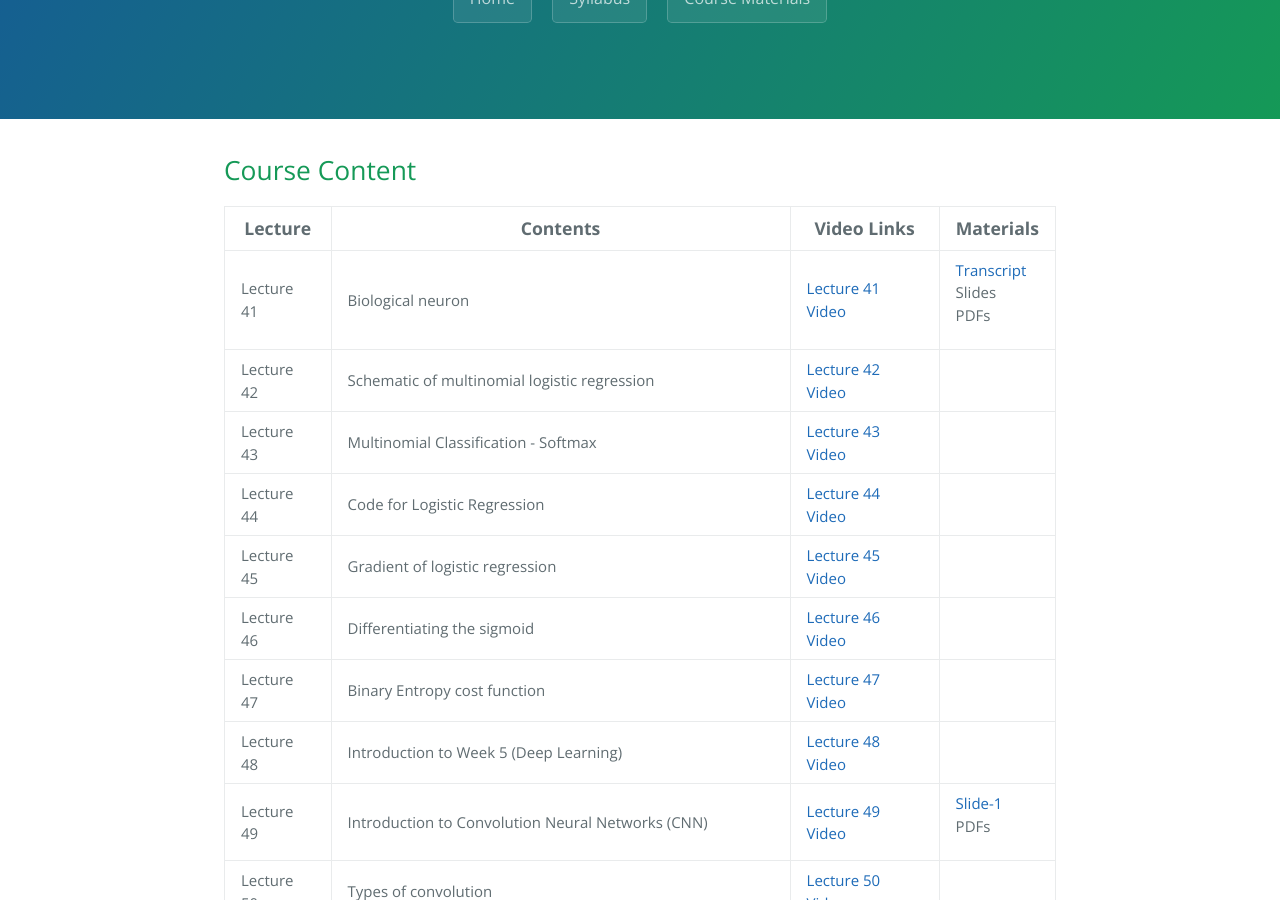
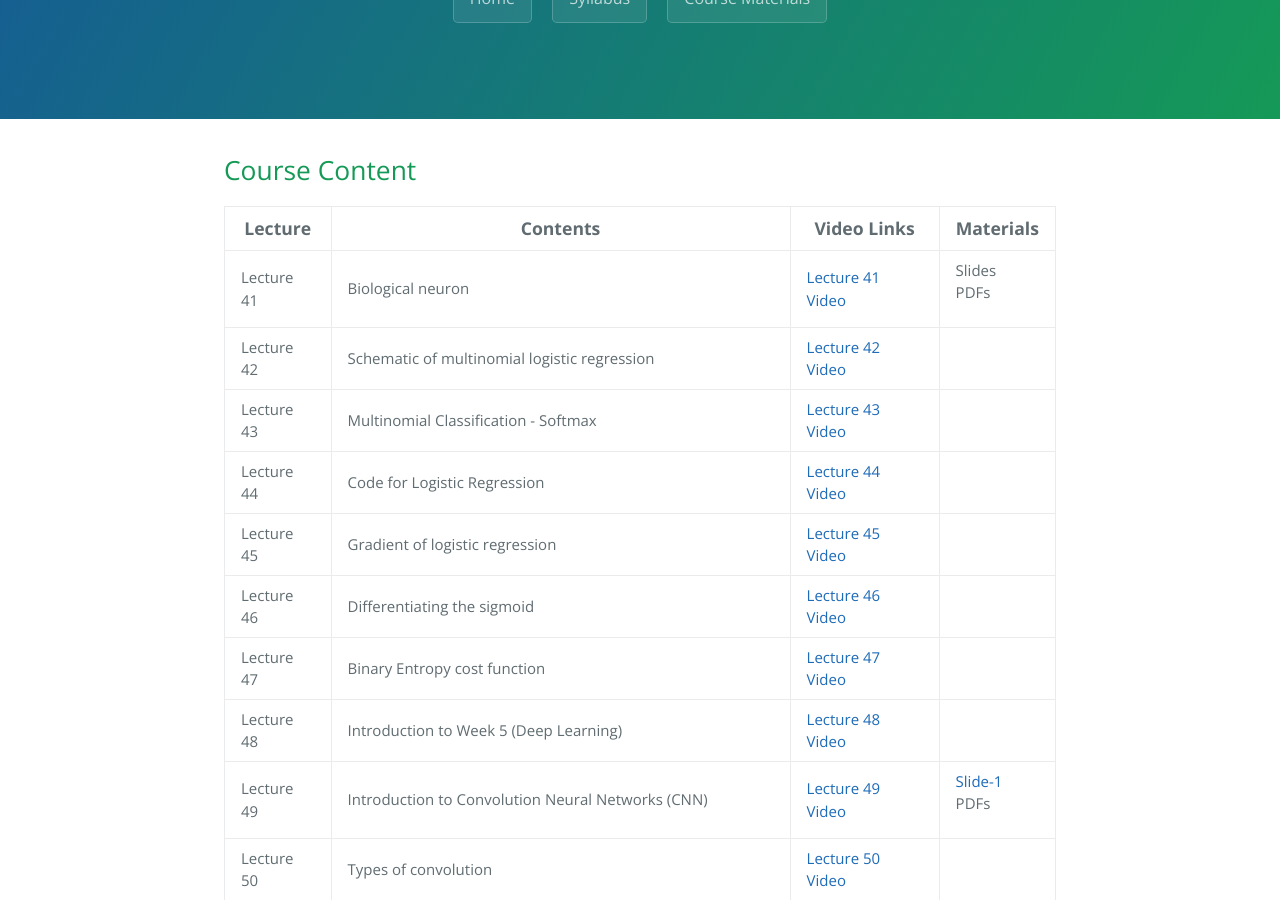
Before and after one commit to Sindhujayeswanthkumar/MLESA, a Jekyll site: the page built from course_page3.md, in a window 1280 px wide and 900 px high, scrolled down 342 px. Built offline with Jekyll 4.4.1, drawn with Linux system fonts in a browser that asks for light colours.

Commit message:
Update course_page3.md

```diff
--- a/course_page3.md
+++ b/course_page3.md
@@ -36,8 +36,7 @@ description: Check Video link and Course contents here.
 <td style="font-size: 15px;">Lecture 41</td>
 <td style="font-size: 15px;">Biological neuron</td>
   <td style="font-size: 15px;"><a href="https://youtu.be/PQEpTu47fS4">Lecture 41 Video</a></td>
-<td style="font-size: 15px;"><p><a href="https://drive.google.com/drive/folders/1v7Qtk46F1g8k8lVuoPf7KqDjYJq1MhSp">Transcript</a><br>
-  Slides<br>
+<td style="font-size: 15px;"><p>Slides<br>
   PDFs</p></td>
 </tr>
   <tr>
```
